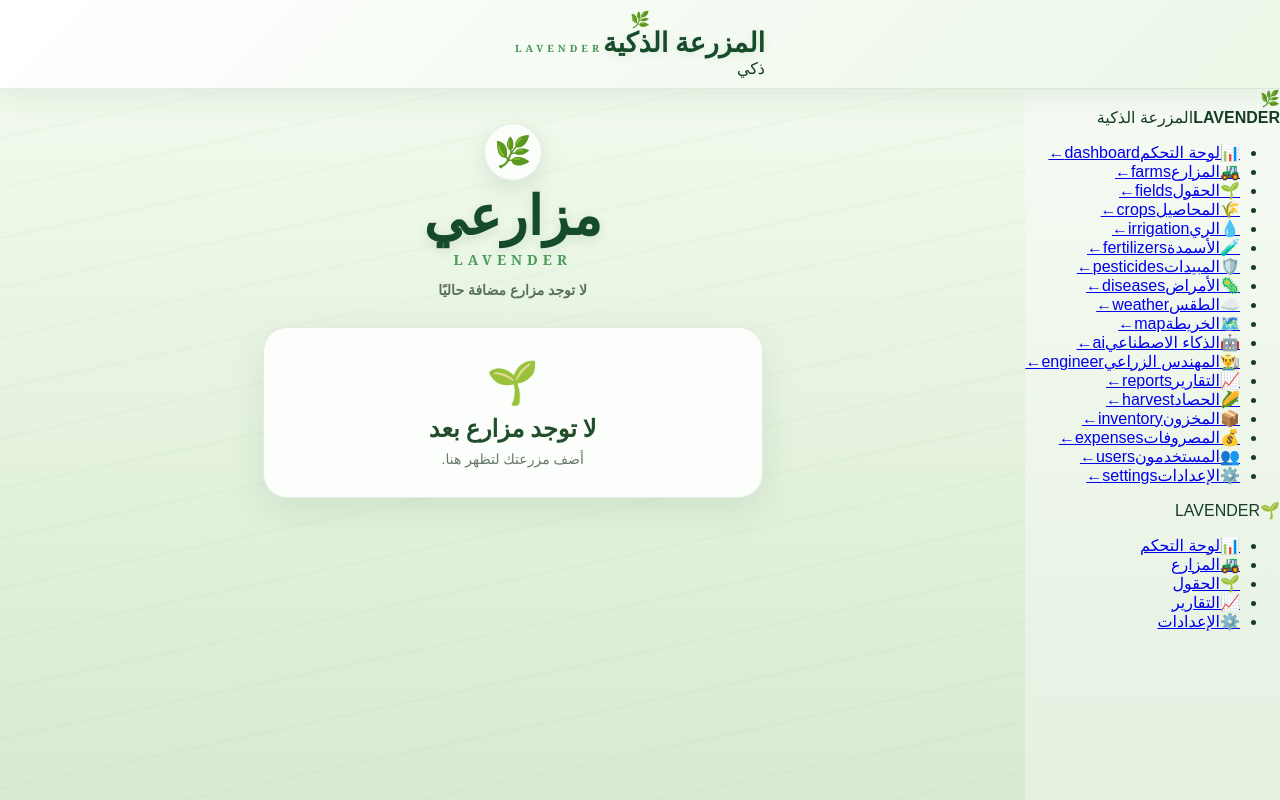
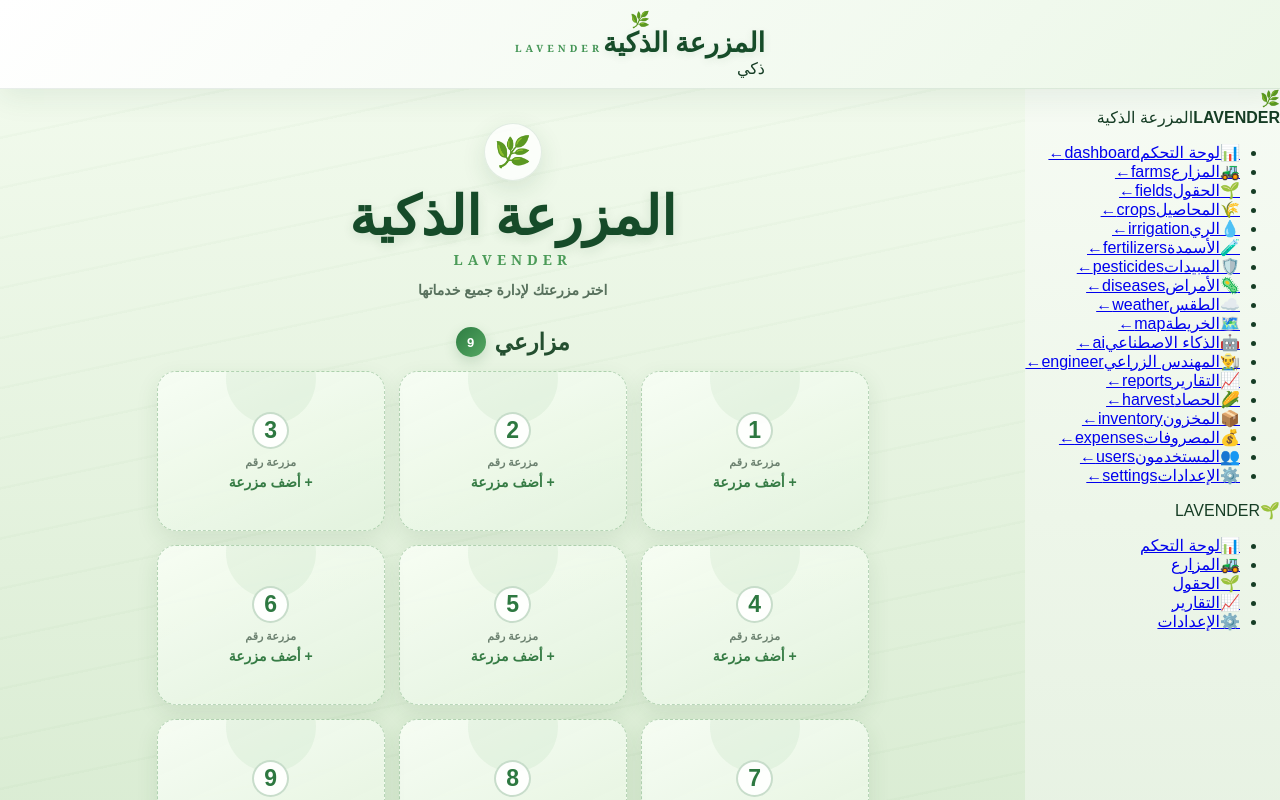
Before and after one commit to hasan776643tt-ops/LAVENDER, a React (Vite) app: page /farms in a window 1280 px wide. Shown: the top 800 px of the page. Built offline with nearby package versions, Linux system fonts and the light colour scheme.

Commit message:
Update Farms.jsx

```diff
--- a/src/pages/Farms.jsx
+++ b/src/pages/Farms.jsx
@@ -14,7 +14,7 @@ import useFarms from "../hooks/useFarms.js";
 
 // =========================================================
 // LAVENDER — FARMS
-// Mobile Full Screen Farm Selector
+// 3 × 3 FARM SELECTOR
 // =========================================================
 
 
@@ -25,17 +25,17 @@ import useFarms from "../hooks/useFarms.js";
 const FARM_SERVICES = [
 
   {
+    id: "crops",
+    icon: "🌱",
+    title: "المحاصيل",
+    path: "/crops",
+  },
+
+  {
     id: "irrigation",
     icon: "💧",
     title: "الري",
     path: "/irrigation",
-  },
-
-  {
-    id: "crops",
-    icon: "🌱",
-    title: "المحاصيل",
-    path: "/crops",
   },
 
   {
@@ -47,7 +47,7 @@ const FARM_SERVICES = [
 
   {
     id: "diseases",
-    icon: "🦠",
+    icon: "🐛",
     title: "الأمراض",
     path: "/diseases",
   },
@@ -170,7 +170,7 @@ export default function Farms() {
 
 
   // =======================================================
-  // NORMALIZE FARMS
+  // NORMALIZE
   // =======================================================
 
   const normalizedFarms =
@@ -217,12 +217,45 @@ export default function Farms() {
 
 
   // =======================================================
-  // SELECT FARM
+  // 9 FIXED SLOTS
+  // =======================================================
+
+  const farmSlots =
+    Array.from(
+      {
+        length: 9,
+      },
+      (
+        _,
+        index
+      ) => {
+
+        return (
+          normalizedFarms[index]
+          ?? null
+        );
+
+      }
+    );
+
+
+  // =======================================================
+  // OPEN FARM
   // =======================================================
 
   const openFarm = (
     farm
   ) => {
+
+    if (!farm) {
+
+      navigate(
+        "/farms/new"
+      );
+
+      return;
+
+    }
 
     setSelectedFarm(
       farm
@@ -245,7 +278,7 @@ export default function Farms() {
 
 
   // =======================================================
-  // OPEN SERVICE
+  // SERVICE
   // =======================================================
 
   const openService = (
@@ -259,7 +292,6 @@ export default function Farms() {
       return;
 
     }
-
 
     const farmId =
       selectedFarm.__displayId;
@@ -349,7 +381,6 @@ export default function Farms() {
 
             <div
               className="farms-selector-symbol"
-              aria-hidden="true"
             >
               🌿
             </div>
@@ -357,7 +388,7 @@ export default function Farms() {
             <h1
               className="farms-selector-title"
             >
-              مزارعي
+              المزرعة الذكية
             </h1>
 
             <div
@@ -377,23 +408,24 @@ export default function Farms() {
 
           <section
             className="farms-grid"
-            aria-label="تحميل المزارع"
           >
 
-            {[1, 2, 3].map(
+            {
+              farmSlots.map(
                 (
-                item
+                  _,
+                  index
                 ) => (
 
                   <div
-                  key={item}
+                    key={index}
                     className="farm-choice farm-choice-loading"
                   >
 
                     <span
                       className="farm-choice-number"
                     >
-                    …
+                      {index + 1}
                     </span>
 
                     <span
@@ -411,7 +443,8 @@ export default function Farms() {
                   </div>
 
                 )
-            )}
+              )
+            }
 
           </section>
 
@@ -450,7 +483,6 @@ export default function Farms() {
 
             <div
               className="farms-selector-symbol"
-              aria-hidden="true"
             >
               🌿
             </div>
@@ -458,7 +490,7 @@ export default function Farms() {
             <h1
               className="farms-selector-title"
             >
-              مزارعي
+              المزرعة الذكية
             </h1>
 
             <div
@@ -482,7 +514,6 @@ export default function Farms() {
 
             <div
               className="farms-empty-icon"
-              aria-hidden="true"
             >
               ⚠️
             </div>
@@ -498,7 +529,9 @@ export default function Farms() {
             <button
               type="button"
               className="farms-retry-button"
-              onClick={retryLoad}
+              onClick={
+                retryLoad
+              }
             >
               إعادة المحاولة
             </button>
@@ -515,89 +548,7 @@ export default function Farms() {
 
 
   // =======================================================
-  // EMPTY
-  // =======================================================
-
-  if (
-    !selectedFarm &&
-    normalizedFarms.length === 0
-  ) {
-
-    return (
-
-      <main
-        className="farms-selector"
-        dir="rtl"
-      >
-
-        <div
-          className="farms-page-content"
-        >
-
-          <header
-            className="farms-selector-header"
-          >
-
-            <div
-              className="farms-selector-symbol"
-              aria-hidden="true"
-            >
-              🌿
-            </div>
-
-            <h1
-              className="farms-selector-title"
-            >
-              مزارعي
-            </h1>
-
-            <div
-              className="farms-selector-brand"
-            >
-              LAVENDER
-            </div>
-
-            <p
-              className="farms-selector-subtitle"
-            >
-              لا توجد مزارع مضافة حاليًا
-            </p>
-
-          </header>
-
-
-          <section
-            className="farms-empty-card"
-          >
-
-            <div
-              className="farms-empty-icon"
-              aria-hidden="true"
-            >
-              🌱
-            </div>
-
-            <h2>
-              لا توجد مزارع بعد
-            </h2>
-
-            <p>
-              أضف مزرعتك لتظهر هنا.
-            </p>
-
-          </section>
-
-        </div>
-
-      </main>
-
-    );
-
-  }
-
-
-  // =======================================================
-  // SELECTED FARM — SERVICES
+  // SELECTED FARM
   // =======================================================
 
   if (
@@ -659,7 +610,7 @@ export default function Farms() {
             <p
               className="farm-services-subtitle"
             >
-              مركز خدمات المزرعة
+              خدمات وإدارة المزرعة
             </p>
 
           </header>
@@ -687,20 +638,15 @@ export default function Farms() {
                         service
                       )
                     }
-                    aria-label={
-                      `فتح ${service.title}`
-                    }
                   >
 
                     <span
                       className="farm-service-icon"
-                      aria-hidden="true"
                     >
                       {
                         service.icon
                       }
                     </span>
-
 
                     <span
                       className="farm-service-name"
@@ -728,7 +674,7 @@ export default function Farms() {
 
 
   // =======================================================
-  // FARMS SELECTOR
+  // MAIN 3 × 3 FARM SELECTOR
   // =======================================================
 
   return (
@@ -757,7 +703,7 @@ export default function Farms() {
           <h1
             className="farms-selector-title"
           >
-            مزارعي
+            المزرعة الذكية
           </h1>
 
 
@@ -771,7 +717,7 @@ export default function Farms() {
           <p
             className="farms-selector-subtitle"
           >
-            اختر المزرعة التي تريد الدخول إليها
+            اختر مزرعتك لإدارة جميع خدماتها
           </p>
 
         </header>
@@ -788,33 +734,52 @@ export default function Farms() {
             <h2
               className="farms-selector-section-title"
             >
-              مزارعك
+              مزارعي
             </h2>
 
             <span
               className="farms-count"
             >
-              {normalizedFarms.length}
+              9
             </span>
 
           </div>
 
 
+          {/* =================================================
+              3 × 3
+          ================================================= */}
+
           <section
             className="farms-grid"
-            aria-label="قائمة المزارع"
+            aria-label="مزارع المستخدم"
           >
 
             {
-              normalizedFarms.map(
+              farmSlots.map(
                 (
+                  farm,
+                  index
+                ) => {
+
+                  const number =
+                    index + 1;
+
+
+                  if (
                     farm
-                ) => (
+                  ) {
+
+                    const farmId =
+                      farm.__displayId;
+
+
+                    return (
 
                       <button
                         key={
                           String(
-                        farm.__displayId
+                            farmId
                           )
                         }
                         type="button"
@@ -831,11 +796,8 @@ export default function Farms() {
 
                         <span
                           className="farm-choice-number"
-                      aria-hidden="true"
                         >
-                      {
-                        farm.__number
-                      }
+                          {number}
                         </span>
 
 
@@ -857,49 +819,62 @@ export default function Farms() {
 
                         <span
                           className="farm-choice-arrow"
-                      aria-hidden="true"
                         >
                           ←
                         </span>
 
                       </button>
 
-                )
-              )
+                    );
+
                   }
 
 
+                  return (
+
                     <button
+                      key={
+                        `empty-${number}`
+                      }
                       type="button"
                       className="farm-choice farm-choice-add"
                       onClick={() =>
-                navigate("/farms/new")
+                        navigate(
+                          "/farms/new"
+                        )
                       }
-              aria-label="إضافة مزرعة جديدة"
+                      aria-label={
+                        `إضافة اسم المزرعة رقم ${number}`
+                      }
                     >
 
                       <span
                         className="farm-choice-number"
-                aria-hidden="true"
                       >
-                +
+                        {number}
                       </span>
 
 
                       <span
                         className="farm-choice-label"
                       >
-                إضافة
+                        مزرعة رقم
                       </span>
 
 
                       <span
                         className="farm-choice-name"
                       >
-                مزرعة جديدة
+                        + أضف مزرعة
                       </span>
 
                     </button>
+
+                  );
+
+                }
+              )
+            }
 
           </section>
 
```
Lines whose indentation alone changed are shown as unchanged.
